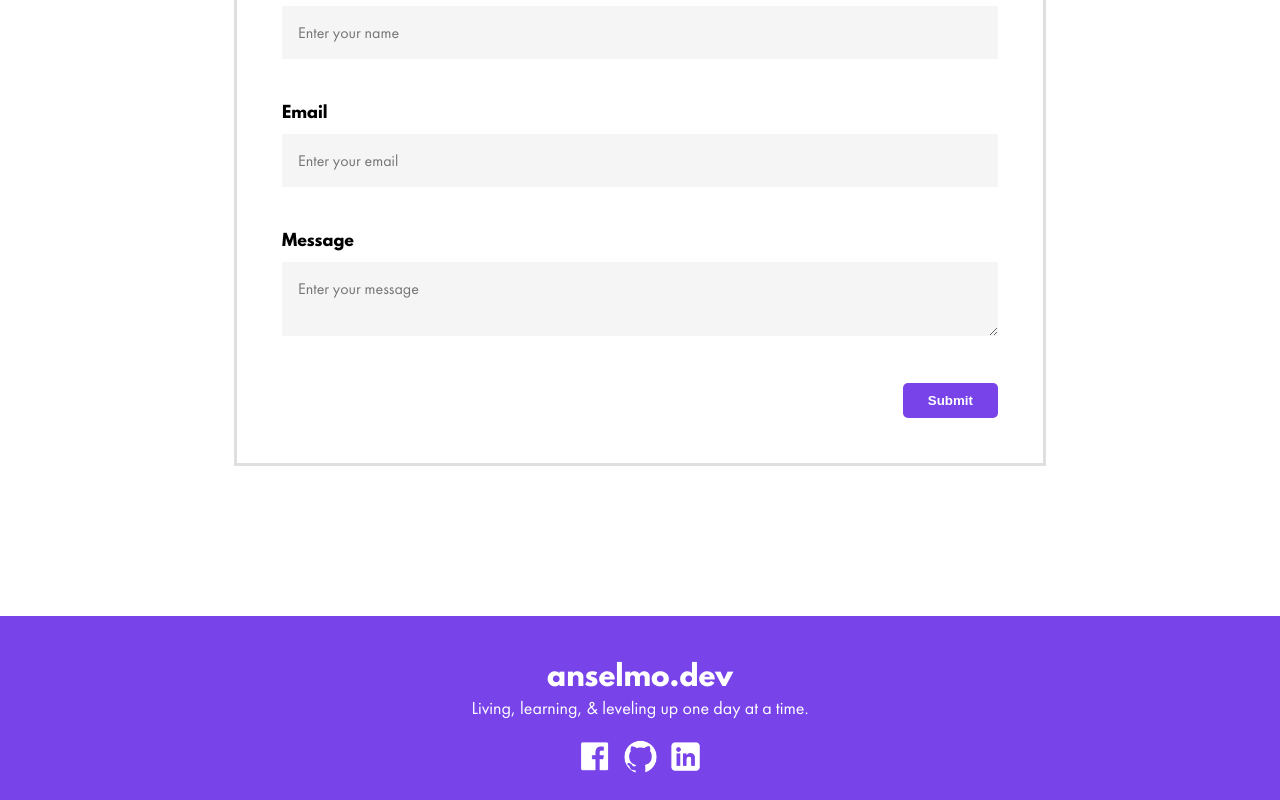
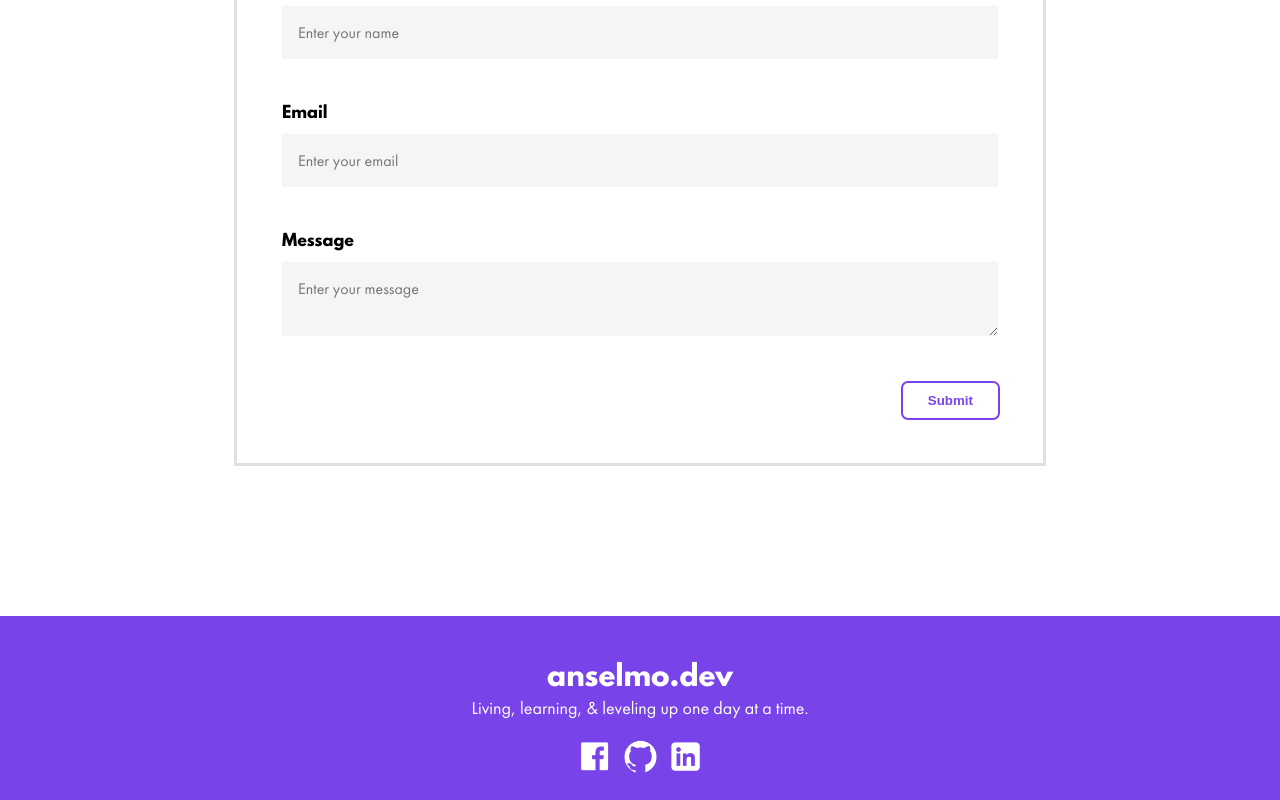
Before and after one commit to anselmo07-2001/anselmo-portfolio, a React (Vite) app: page / in a window 1280 px wide. In both pictures the pointer is over the button "Submit". Shown: the part 4425-5225 px from the top of the page. Built offline with nearby package versions, Linux system fonts and the light colour scheme.

Commit message:
added animation to contact btn

```diff
--- a/src/style/ContactStyle.css
+++ b/src/style/ContactStyle.css
@@ -53,6 +53,12 @@
     border: none;
     border-radius: 0.5rem;
     font-weight: bold;
+    transition: all 0.3s;
+}
+.contactBtn:hover {
+    background-color: white;
+    color: #7843e9;
+    outline:2px solid #7843e9;
 }
 
 
```
